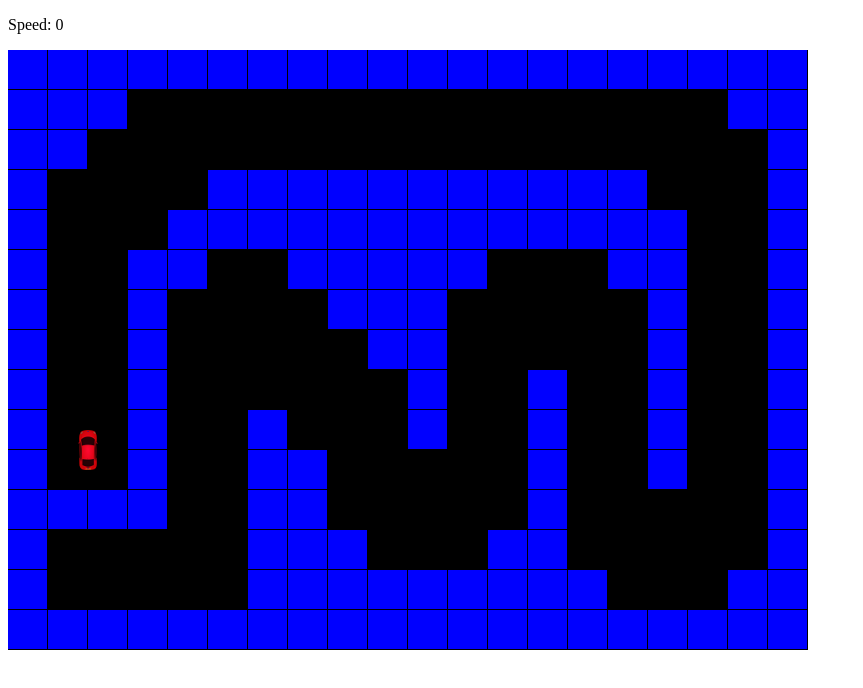
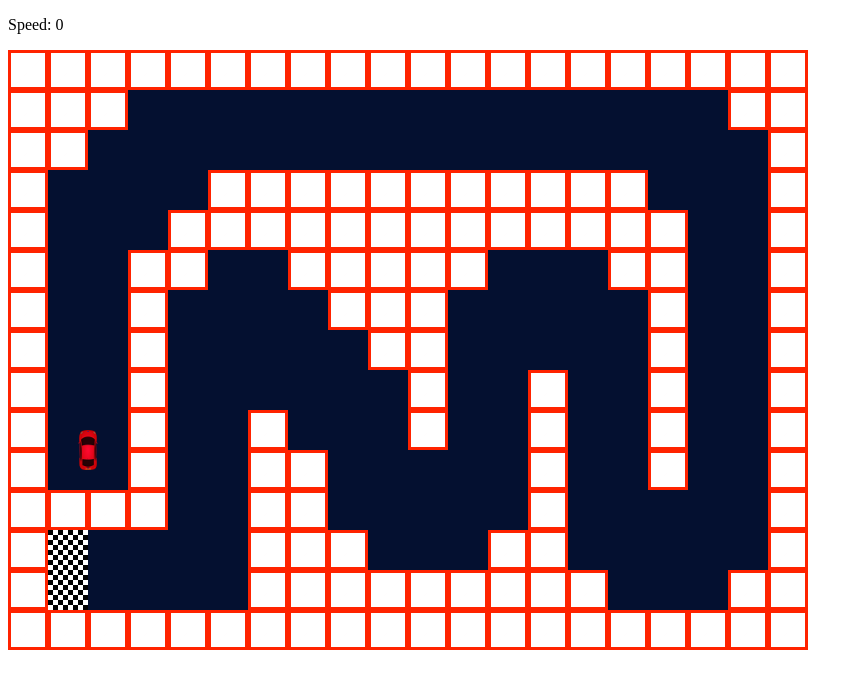
Before and after one commit to Gaetz/js-Racing, a plain HTML site: page index.html in a window 1280 px wide. Shown: the whole page, without its empty margins (0-863 px from the left). Drawn offline with Linux system fonts and the light colour scheme.

Commit message:
Track graphics and clean loading system

```diff
--- a/car.js
+++ b/car.js
@@ -3,20 +3,14 @@
  */
 class Car {
 
-    constructor(x, y, radius = CAR_RADIUS, speed = CAR_START_SPEED, angle = CAR_START_ANGLE) {
+    constructor(x, y, graphics, radius = CAR_RADIUS, speed = CAR_START_SPEED, angle = CAR_START_ANGLE) {
         this.x = x;
         this.y = y;
         this.radius = radius;
         this.speed = speed;
         this.angle = angle;
         // Load car image
-        this.isCarPicLoaded = false;
-        this.carPic = document.createElement('img');
-        this.carPic.src = CAR_GRAPHICS;
-        this.carPic.onload = () => {
-            this.isCarPicLoaded = true;
-        };
-        this.outOfControlTimer = 0;
+        this.carPic = graphics.get('car');
     }
 
     /**
@@ -67,18 +61,8 @@ class Car {
             this.speed *= -1;
     }
 
-    draw(canvasContext) {
-        if (this.isCarPicLoaded) {
-            this.drawBitmap(this.carPic, this.x, this.y, this.angle);
-        }
-    }
-
-    drawBitmap(graphics, x, y, angle) {
-        canvasContext.save();
-        canvasContext.translate(x, y);
-        canvasContext.rotate(angle);
-        canvasContext.drawImage(graphics, - graphics.width / 2, - graphics.height / 2);
-        canvasContext.restore();
+    draw() {
+        Graphics.drawBitmapWithRotation(this.carPic, this.x, this.y, this.angle);
     }
 
     /**
--- a/config.js
+++ b/config.js
@@ -10,7 +10,7 @@ const ANGLE_MULTIPLICATOR = 5;
 const CAR_START_SPEED = 0;
 const CAR_START_ANGLE = - Math.PI / 2;
 const CAR_RADIUS = 10;
-const CAR_GRAPHICS = 'car.png';
+const CAR_GRAPHICS = 'images/car.png';
 const CAR_ACCELERATION = 0.5;
 const CAR_BRAKE = 0.3;
 const CAR_ROTATION = 0.03 * Math.PI;
@@ -22,7 +22,6 @@ const CAR_BOUNCE_TIMER = 15;
 // Track elements
 const TRACK_WIDTH = 40;
 const TRACK_HEIGHT = 40;
-const TRACK_GAP = 1;
 const TRACK_COLS = 20;
 const TRACK_ROWS = 15;
 const TRACK_STYLE = 'blue';
@@ -49,6 +48,10 @@ const TRACK_ROAD_CODE = 0;
 const TRACK_WALL_CODE = 1;
 const TRACK_START_CODE = 2;
 const TRACK_GOAL_CODE = 3;
+const TRACK_ROAD_IMG = 'images/road.png';
+const TRACK_WALL_IMG = 'images/block.png';
+const TRACK_START_IMG = 'images/road.png';
+const TRACK_GOAL_IMG = 'images/flag.png';
 
 const TRACKGRID =
     [1, 1, 1, 1, 1, 1, 1, 1, 1, 1, 1, 1, 1, 1, 1, 1, 1, 1, 1, 1,
--- /dev/null
+++ b/graphics.js
@@ -0,0 +1,51 @@
+/**
+ * Manage images
+ */
+class Graphics {
+
+    constructor() {
+        this.picCounter = 0;
+        this.resources = new Map();
+        let loader = [
+            { name: 'car', src: CAR_GRAPHICS },
+            { name: 'road', src: TRACK_ROAD_IMG },
+            { name: 'wall', src: TRACK_WALL_IMG },
+            { name: 'goal', src: TRACK_GOAL_IMG }
+        ];
+        for (let i = 0; i < loader.length; i++) {
+            this.picCounter = this.picCounter + 1;
+            this.beginLoadPic(loader[i].name, loader[i].src);
+        }
+    }
+
+    beginLoadPic(name, src) {
+        let pic = document.createElement('img');
+        pic.src = src;
+        pic.onload = () => {
+            this.resources.set(name, pic);
+        };
+    }
+
+    get(name) {
+        return this.resources.get(name);
+    }
+
+    isLoadingDone() {
+        return this.resources.size == this.picCounter;
+    }
+
+    static drawBitmap(graphics, x, y) {
+        canvasContext.save();
+        canvasContext.translate(x, y);
+        canvasContext.drawImage(graphics, 0, 0);
+        canvasContext.restore();
+    }
+
+    static drawBitmapWithRotation(graphics, x, y, angle) {
+        canvasContext.save();
+        canvasContext.translate(x, y);
+        canvasContext.rotate(angle);
+        canvasContext.drawImage(graphics, - graphics.width / 2, - graphics.height / 2);
+        canvasContext.restore();
+    }
+}
--- a/index.html
+++ b/index.html
@@ -15,6 +15,7 @@
     <script src="track.js"></script>
 
     <script src="input.js"></script>
+    <script src="graphics.js"></script>
     <script src="background.js"></script>
     <script src="config.js"></script>
     <script src="main.js"></script>
--- a/main.js
+++ b/main.js
@@ -1,20 +1,80 @@
-let canvas, canvasContext, input;
+let canvas, canvasContext, input, graphics;
 let car, carStartX, carStartY, tracks, background;
 
 /**
  * Game start
  */
 window.onload = () => {
-    // Load game elements
-    load();
+    let isGameStarted = false;
+    // Initialize game elements
+    loadTools();
     // Manage inputs
     document.addEventListener('keydown', keyPressed);
     document.addEventListener('keyup', keyReleased);
+    // Start game after loading
+    startGame();
+}
+
+/**
+ * Start game given it is loaded
+ */
+function startGame() {
+    let setup = false;
     // Loop
     setInterval(() => {
-        update();
-        draw();
+        if (graphics.isLoadingDone()) {
+            if (!setup) {
+                loadGame();
+                setup = true;
+            }
+            update();
+            draw();
+        }
     }, 1000 / FRAME_PER_SECOND);
+}
+
+/**
+ * Startup game elements
+ * */
+function loadTools() {
+    canvas = document.getElementById('gameCanvas');
+    canvasContext = canvas.getContext('2d');
+    canvasContext.textAlign = 'center';
+    background = new Background(canvas.width, canvas.height);
+    // Input
+    input = new Input();
+    // Graphics loader
+    graphics = new Graphics();
+}
+
+
+/**
+ * Loading game elements
+ * */
+function loadGame() {
+    // Track
+    tracks = [];
+    loadTracks(graphics);
+    // Data
+    car = new Car(carStartX, carStartY, graphics);
+}
+
+/**
+ * Load all tracks
+ */
+function loadTracks(graphics) {
+    for (let i = 0; i < TRACK_ROWS; i++) { // Rows
+        for (let j = 0; j < TRACK_COLS; j++) { // Columns
+            // Terrain generation
+            let newTrack = new Track(j * TRACK_WIDTH, i * TRACK_HEIGHT, TRACKGRID[i * TRACK_COLS + j], graphics);
+            tracks.push(newTrack);
+            // Car start
+            if (TRACKGRID[i * TRACK_COLS + j] == TRACK_START_CODE) {
+                carStartX = j * TRACK_WIDTH;
+                carStartY = i * TRACK_HEIGHT;
+            }
+        }
+    }
 }
 
 /**
@@ -54,41 +114,6 @@ function setKeyHoldState(keyCode, setTo) {
 }
 
 /**
- * Loading game elements
- * */
-function load() {
-    canvas = document.getElementById('gameCanvas');
-    canvasContext = canvas.getContext('2d');
-    canvasContext.textAlign = 'center';
-    background = new Background(canvas.width, canvas.height);
-    // Track
-    tracks = [];
-    loadTracks();
-    // Data
-    car = new Car(carStartX, carStartY);
-    // Input
-    input = new Input();
-}
-
-/**
- * Load all tracks
- */
-function loadTracks() {
-    for (let i = 0; i < TRACK_ROWS; i++) { // Rows
-        for (let j = 0; j < TRACK_COLS; j++) { // Columns
-            // Terrain generation
-            let newTrack = new Track(j * TRACK_WIDTH, i * TRACK_HEIGHT, TRACKGRID[i * TRACK_COLS + j]);
-            tracks.push(newTrack);
-            // Car start
-            if (TRACKGRID[i * TRACK_COLS + j] == TRACK_START_CODE) {
-                carStartX = j * TRACK_WIDTH;
-                carStartY = i * TRACK_HEIGHT;
-            }
-        }
-    }
-}
-
-/**
  * Update loop
  */
 function update() {
@@ -96,7 +121,7 @@ function update() {
     // Car bouncing on track
     updateCarCollision();
     // End game reset
-    if(isGoalReach()) {
+    if (isGoalReach()) {
         resetGame();
     }
 }
@@ -144,9 +169,9 @@ function isGoalReach() {
  * Reset game
  */
 function resetGame() {
-    car.reset(carStartX, carStartY);
+    car.reset(carStartX, carStartY, graphics);
     tracks = [];
-    loadTracks();
+    loadTracks(graphics);
 }
 
 
@@ -156,7 +181,7 @@ function resetGame() {
 function draw() {
     background.draw(canvasContext);
     for (let j = 0; j < tracks.length; j++) {
-        tracks[j].draw(canvasContext);
+        tracks[j].draw();
     }
-    car.draw(canvasContext);
+    car.draw();
 }
--- a/track.js
+++ b/track.js
@@ -3,24 +3,29 @@
  */
 class Track {
 
-    constructor(x, y, code, width = TRACK_WIDTH, height = TRACK_HEIGHT) {
+    constructor(x, y, code, graphics, width = TRACK_WIDTH, height = TRACK_HEIGHT) {
         this.x = x;
         this.y = y;
         this.width = width;
         this.height = height;
         this.code = code;
+        this.pic = this.loadPic(code, graphics);
     }
 
-    update() {
-
+    loadPic(code, graphics) {
+        switch (code) {
+            case TRACK_ROAD_CODE:
+                return graphics.get('road');
+            case TRACK_WALL_CODE:
+                return graphics.get('wall');
+            case TRACK_START_CODE:
+                return graphics.get('road');
+            case TRACK_GOAL_CODE:
+                return graphics.get('goal');
+        }
     }
 
-    draw(canvasContext) {
-        if (this.code == TRACK_WALL_CODE) {
-            canvasContext.fillStyle = TRACK_STYLE;
-            canvasContext.beginPath();
-            canvasContext.rect(this.x, this.y, this.width - TRACK_GAP, this.height - TRACK_GAP);
-            canvasContext.fill();
-        }
+    draw() {
+        Graphics.drawBitmap(this.pic, this.x, this.y);
     }
 }
```
Also changed, not shown: images/block.png (added), images/car.png (renamed from car.png), images/flag.png (added), images/grass.png (added), images/road.png (added), images/turn.png (added), 2 other files.
